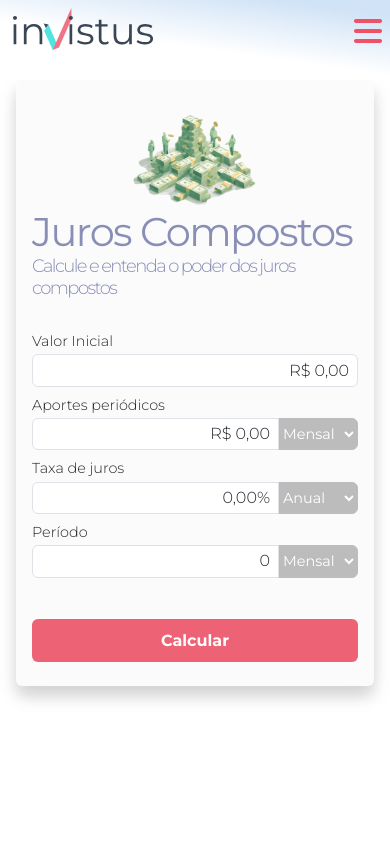
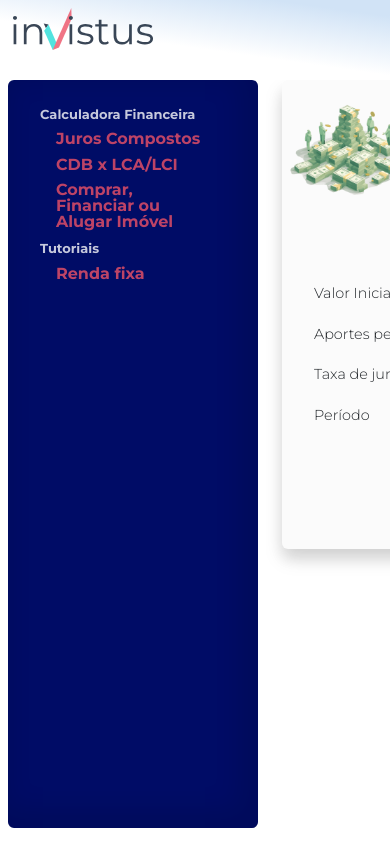
Before and after one commit to Invistus/invistus, a React (Create React App) app in the folder web/: page /calculators/compound_interest in a window 390 px wide. Built offline with nearby package versions, Linux system fonts and the light colour scheme.

Commit message:
Revert "Release/v0.1.19 (#38)"
This reverts commit 8edf9ea5c3ac77aeecb7b07c338fa22f8a6a2942.

```diff
--- a/web/public/index.html
+++ b/web/public/index.html
@@ -5,6 +5,7 @@
     <base href="/" />
     <link rel="icon" href="%PUBLIC_URL%/favicon.ico" />
     <meta name="viewport" content="width=device-width, initial-scale=1" />
+    <meta name="theme-color" content="#000000" />
     <meta
       name="description"
       content="Invistus"
@@ -12,7 +13,8 @@
     <link rel="apple-touch-icon" href="%PUBLIC_URL%/logo192.png" />
     <link href="https://fonts.googleapis.com/css2?family=Montserrat:wght@300;400;500;600;700;800;900&display=swap" rel="stylesheet" />
     <link rel="manifest" href="%PUBLIC_URL%/manifest.json" />
-    <link rel="stylesheet" href="https://cdnjs.cloudflare.com/ajax/libs/font-awesome/6.4.2/css/all.min.css" integrity="sha512-z3gLpd7yknf1YoNbCzqRKc4qyor8gaKU1qmn+CShxbuBusANI9QpRohGBreCFkKxLhei6S9CQXFEbbKuqLg0DA==" crossorigin="anonymous" referrerpolicy="no-referrer" />
+    <script defer src="https://use.fontawesome.com/releases/v5.15.4/js/all.js" integrity="sha384-rOA1PnstxnOBLzCLMcre8ybwbTmemjzdNlILg8O7z1lUkLXozs4DHonlDtnE7fpc" crossorigin="anonymous"></script>
+
     <title>Invistus</title>
   </head>
   <body>
--- a/web/src/App.tsx
+++ b/web/src/App.tsx
@@ -1,4 +1,4 @@
-import React, { useEffect } from 'react';
+import React from 'react';
 import { BrowserRouter as Router, Route, Routes } from 'react-router-dom';
 import { LanguageProvider } from 'language/LanguageContext';
 import MainLayout from 'layout/MainLayout';
@@ -11,19 +11,6 @@ import TutorialPage from 'features/Tutorials/TutorialPage';
 import './App.css';
 
 function App() {
-
-    // Trick to avoid to run out animation at loading page
-    const changeAnimationTime = () => {
-      document.documentElement.style.setProperty('--inv-animation-time', '0.3s'); // Change the value
-    };
-    useEffect(() => {
-      // Call the changeAnimationTime method after a delay of 300 milliseconds when the component mounts
-      const timerId = setTimeout(changeAnimationTime, 300);
-      // Clean up the timer when the component unmounts
-      return () => clearTimeout(timerId);
-    }, []);
-
-
   return (
     <div className="App">
       <LanguageProvider>
--- a/web/src/components/forms/fields/RadioGroupField.tsx
+++ b/web/src/components/forms/fields/RadioGroupField.tsx
@@ -23,8 +23,8 @@ const RadioGroupField: React.FC<RadioGroupFieldProps> = ({ onChange, name, contr
           control={control}
           render={({ field }) => (
             <div>
-              {options.map((option, key) => (
-                    <div key={key} className="form-check form-check-inline">
+              {options.map((option) => (
+                    <div className="form-check form-check-inline">
                         <input
                           className="form-check-input"
                           type="radio"
--- a/web/src/features/CompoundInterest/CompoundInterest.css
+++ b/web/src/features/CompoundInterest/CompoundInterest.css
@@ -40,21 +40,3 @@
 .result-compound-interest-panel .value {
   font-size: x-large;
 }
-
-/* Media query for screens smaller than a certain width */
-@media (max-width: 768px) {
-
-  div.result-compound-interest-panel {
-    display: block;
-  }
-
-  div.result-compound-interest-panel div {
-    min-width: unset;
-    width: 100%;
-  }
-
-  .result-compound-interest-panel .value {
-    font-size: large;
-  }
-
-}
--- a/web/src/features/RealEstateBenchmark/RealEstateBenchmark.css
+++ b/web/src/features/RealEstateBenchmark/RealEstateBenchmark.css
@@ -66,12 +66,3 @@ div.real-estate-benchmark-chart {
     font-size: x-large;
     line-height: 1.5rem;
   }
-
-  /* Media query for screens smaller than a certain width */
-@media (max-width: 768px) {
-
-  .real-estate-benchmark-panel {
-    display: block;
-  }
-
-}
--- a/web/src/index.css
+++ b/web/src/index.css
@@ -15,47 +15,11 @@
   --inv-font-size: .9rem;
   --inv-font-color: var(--bs-dark);
 
+
+
   --inv-shadow: 0 10px 15px 0 rgba(0, 0, 0, 0.1), 0 10px 20px 0 rgba(0, 0, 0, 0.1);
   --inv-inner-shadow: inset -10px -10px 25px 10px rgba(0, 0, 0, 0.1);
 
-  /* Animation */
-  --inv-animation-time: 0s
-
-}
-
-
-/* Animations */
-@keyframes spin {
-  from {transform:rotate(0deg);}
-  to {transform:rotate(180deg);}
-}
-
-@keyframes slideInFromLeft {
-  from {
-      transform: translateX(-100%);
-      opacity: 0;
-  }
-  to {
-      transform: translateX(0);
-      opacity: 1;
-  }
-}
-
-@keyframes slideOutToLeft {
-  from {
-      transform: translateX(0);
-      opacity: 1;
-  }
-  to {
-      transform: translateX(-100%);
-      opacity: 0;
-      position: absolute; left: -9999px;
-  }
-}
-
-@keyframes fadeIn {
-  from { opacity: 0; }
-  to { opacity: 1; }
 }
 
 body {
@@ -71,7 +35,6 @@ body {
   background-size: 100%;
   background-repeat: no-repeat;
   background-position: top;
-
 }
 
 code {
@@ -143,10 +106,6 @@ header {
   width: 0;
 }
 
-.menu-button {
-  display: none; /* Initially hide the button on larger screens */
-}
-
 .menu-items {
   opacity: .8;
   font-weight: bold;
@@ -169,9 +128,6 @@ header {
     color: var(--inv-secondary-color) !important;
     opacity: 1;
 }
-
-
-
 
 .content {
   flex: 1;
@@ -247,15 +203,13 @@ div.panel-container {
   width: fit-content;
   /* min-width: 600px; */
   width: auto;
-
-  animation: fadeIn var(--inv-animation-time) forwards;
 }
 
-div.panel-container div.header {
+div.panel-container .header {
   display: flex;
 }
 
-div.panel-container div.header h1, div.panel-container div.header h3 {
+div.panel-container .header h1, div.panel-container .header h3 {
   margin: 0px;
   padding: 0px;
 }
@@ -345,12 +299,12 @@ select {
 }
 
 /* Help icon */
-span.help-icon i {
+span.help-icon svg {
   color: #725FEB;
   opacity: .45;
 }
 
-span.help-icon i:hover {
+span.help-icon svg:hover {
   color: var(--bs-blue);
   opacity: .45;
 }
@@ -452,87 +406,11 @@ div.tutorial-container u {
   background-color: var(--bs-light-gray);
 }
 
+
+
+
 .break-words {
   word-wrap: break-word;
   overflow-wrap: break-word;
   hyphens: auto;
 }
-
-
-/* Media query for screens smaller than a certain width */
-@media (max-width: 768px) {
-
-  div.content.menuVisible {
-    display: none;
-  }
-
-  header button.menu-button {
-    margin-top: 0;
-    padding: 0;
-    font-weight: unset;
-    min-width: unset
-  }
-
-  header button.menu-button i {
-    color: var(--inv-secondary-color);
-    animation: spin var(--inv-animation-time) linear .5;
-  }
-
-  aside.menu {
-    width: 100%;
-    animation: slideInFromLeft var(--inv-animation-time) forwards;
-  }
-
-  aside.menu.hide {
-    animation: slideOutToLeft var(--inv-animation-time) forwards;
-  }
-
-  .menu-button {
-    display: block; /* Show the button on smaller screens */
-    cursor: pointer;
-  }
-
-  .menu-button.active + .menu-items {
-    display: block; /* Show the menu when the button is clicked (active state) */
-  }
-
-  div.panel-container {
-    padding: .5rem 1rem;
-  }
-
-  /* Panel Container Header */
-  div.panel-container div.header {
-    display: block;
-  }
-
-  div.panel-container div.header h3 {
-    font-weight: 200;
-    font-size: large;
-    margin-bottom: 2rem;
-  }
-
-  div.panel-container div.image-header {
-    position: inherit;
-    text-align: center;
-    top: -20px;
-    width: 100%;
-  }
-
-  /* Form */
-  form div.form-group.row {
-    display: block;
-  }
-
-  form div.form-group.row div {
-    width: 100%;
-  }
-
-  form div.form-group.row label {
-    margin-bottom: .1rem;
-  }
-
-  form div.form-group.form-group-btn button {
-    width: 100%;
-  }
-
-}
--- a/web/src/layout/Header.tsx
+++ b/web/src/layout/Header.tsx
@@ -1,20 +1,8 @@
-import React, { useState } from 'react';
+import React from 'react';
 import { Link } from 'react-router-dom';
 
-interface HeaderProps {
-    toggleMenu: () => boolean;
-    activedMenu: boolean;
-  };
 
-const Header: React.FC<HeaderProps> = ({ toggleMenu, activedMenu }) => {
-
-    const [ key, setKey ] = useState(0);
-
-    const clickMenuButton = () => {
-        setKey(prevKey => prevKey + 1);
-        toggleMenu();
-    }
-
+const Header = () => {
     return (
         <header className="text-white p-2 d-flex justify-content-between">
             <div className="logo">
@@ -22,13 +10,6 @@ const Header: React.FC<HeaderProps> = ({ toggleMenu, activedMenu }) => {
                     <img src="/images/logo/invistus_logo.svg" alt="Logo" />
                 </Link>
             </div>
-            <button className="btn menu-button active" onClick={clickMenuButton}>
-                <span>
-                    { activedMenu
-                        ? <i key={key} className="fa fa-solid fa-xmark fa-2x"></i>
-                        : <i key={key} className="fa fa-solid fa-bars fa-2x"></i> }
-                </span>
-            </button>
             {/* <button className="btn btn-light">UserProfile</button> */}
         </header>
     );
--- a/web/src/layout/LeftMenu.tsx
+++ b/web/src/layout/LeftMenu.tsx
@@ -2,33 +2,28 @@ import useTranslation from 'language/useTranslation';
 import React, { useState } from 'react';
 import { Link } from 'react-router-dom';
 
-interface LeftMenuProps {
-    menuVisible: boolean;
-    toggleMenu: () => void;
-  }
-
-const LeftMenu: React.FC<LeftMenuProps> = ({ menuVisible = false, toggleMenu }) => {
+const LeftMenu = () => {
     const [isOpen ] = useState(true);
 
-    const aSideClassName = `menu ${isOpen ? 'menu-open' : 'menu-closed'} ${!menuVisible ? 'hide' : ''} box-shadow`
+    const aSideClassName = `${isOpen ? 'menu-open' : 'menu-closed'} box-shadow`
 
     const { t } = useTranslation();
 
     return (
-        <aside className={aSideClassName}>
+        <aside className={aSideClassName} >
             {/* <button onClick={() => setIsOpen(!isOpen)}>Toggle Menu</button> */}
             <div className="menu-items">
                 <ul>
                     <li>Calculadora Financeira
                         <ul>
-                            <li><Link to="/calculators/compound_interest" onClick={toggleMenu}>{t('compoundInterest.label')}</Link></li>
-                            <li><Link to="/calculators/fixed_income_benchmark" onClick={toggleMenu}>{t('fixedIncomeBenchmark.label')}</Link></li>
-                            <li><Link to="/calculators/real_state_benchmark" onClick={toggleMenu}>{t('realEstateBenchmark.label')}</Link></li>
+                            <li><Link to="/calculators/compound_interest">{t('compoundInterest.label')}</Link></li>
+                            <li><Link to="/calculators/fixed_income_benchmark">{t('fixedIncomeBenchmark.label')}</Link></li>
+                            <li><Link to="/calculators/real_state_benchmark">{t('realEstateBenchmark.label')}</Link></li>
                         </ul>
                     </li>
                     <li>Tutoriais
                         <ul>
-                            <li><Link to="/tutorials/fixed_income" onClick={toggleMenu}>{t('fixedIncome.label')}</Link></li>
+                            <li><Link to="/tutorials/fixed_income">{t('fixedIncome.label')}</Link></li>
                         </ul>
                     </li>
                 </ul>
--- a/web/src/layout/MainLayout.tsx
+++ b/web/src/layout/MainLayout.tsx
@@ -1,25 +1,16 @@
-import React, { PropsWithChildren, useState } from 'react';
+import React, { PropsWithChildren } from 'react';
 import Header from './Header';
 import LeftMenu from './LeftMenu';
 import './layout.css';
 
 
 const MainLayout = (props : PropsWithChildren) => {
-
-    const [ menuVisible, setMenuVisible ] = useState(false);
-
-    const toggleMenu = () => {
-        const visible = !menuVisible;
-        setMenuVisible(visible);
-        return visible;
-    };
-
     return (
         <div className="layout-container">
-            <Header toggleMenu={toggleMenu} activedMenu={menuVisible}/>
+            <Header />
             <div className="layout-body">
-                <LeftMenu menuVisible={menuVisible} toggleMenu={toggleMenu}/>
-                <div className={`content ${menuVisible && "menuVisible"}`}>
+                <LeftMenu />
+                <div className="content">
                     {props.children}
                 </div>
             </div>
```
Also changed, not shown: web/src/features/FixedIncomeBenchmark/FixedIncomeBenchmarkPage.tsx (+18 -18 lines).
